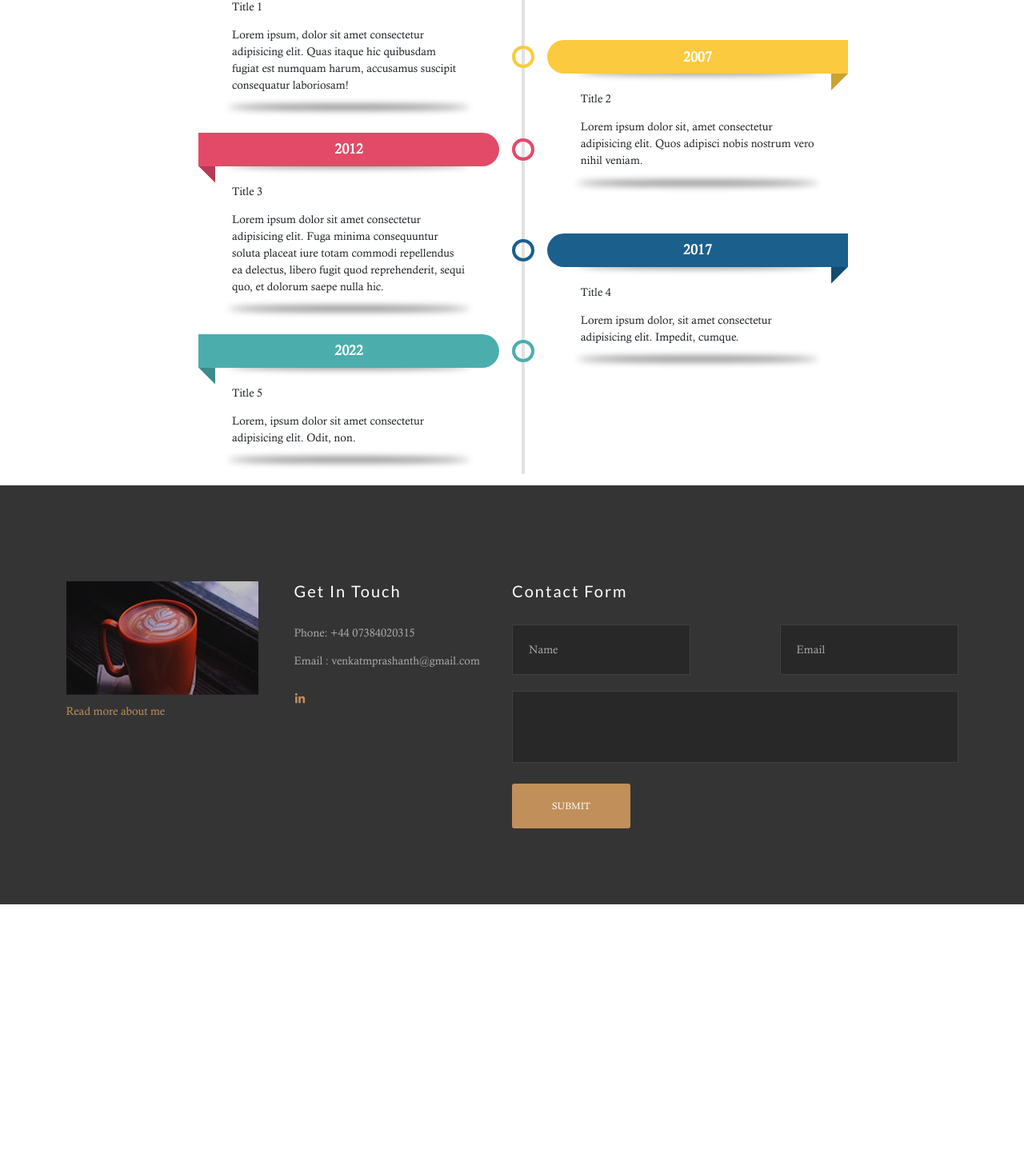
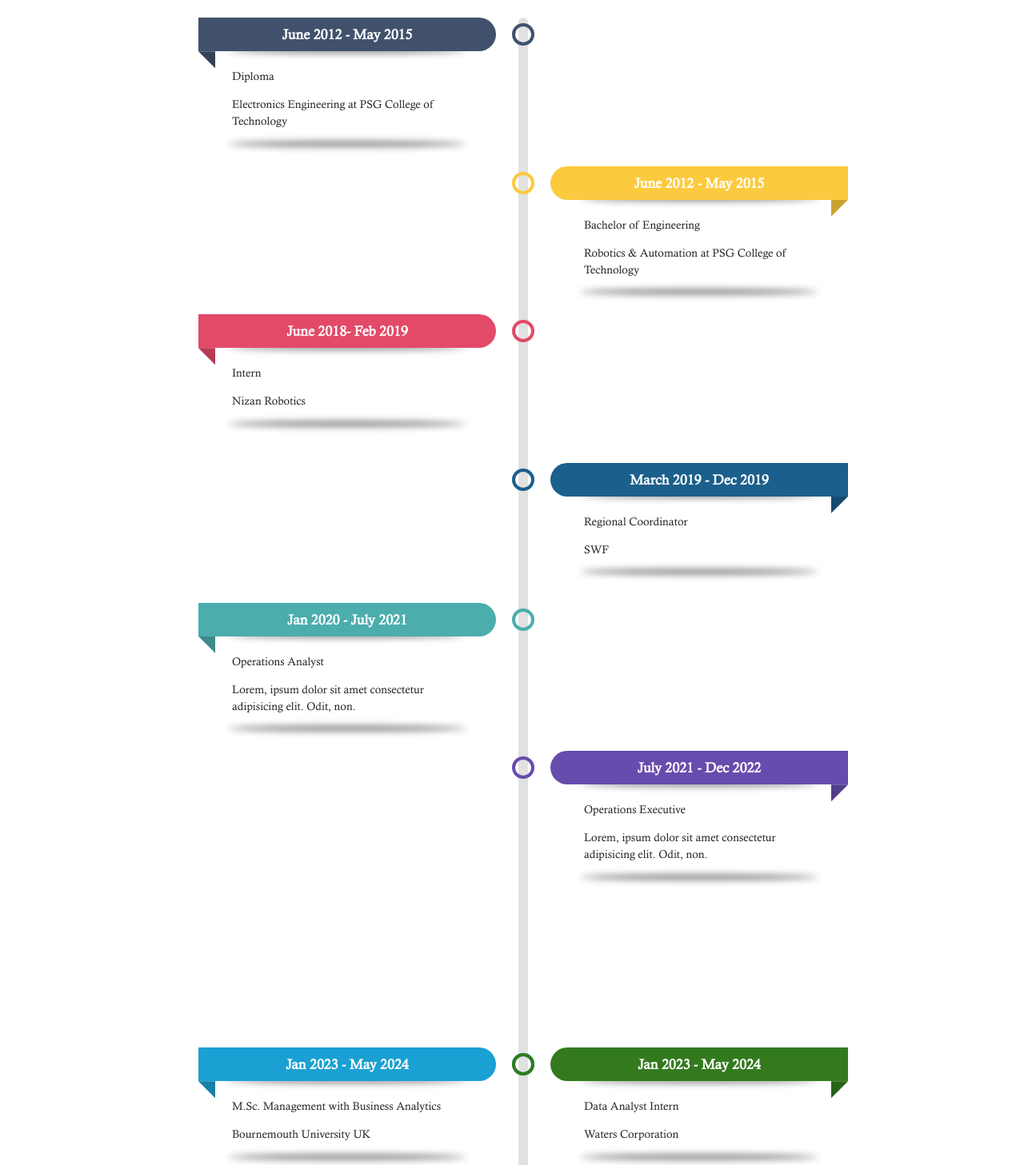
Before and after one commit to sudharsanvenkatraj/prashanth-cv, a React (Create React App) app: page /aboutme in a window 1280 px wide. Shown: the part 1153-2610 px from the top of the page at 80% size. Before the commit the page ends 2284 px from the top, so only its background shows below. Built offline with nearby package versions, Linux system fonts and the light colour scheme.

Commit message:
feat: updated timeline

```diff
--- a/src/components/Aboutme.js
+++ b/src/components/Aboutme.js
@@ -43,31 +43,47 @@ export default function Aboutme() {
                 <div class="about-me-bckg"></div>
             </section>
             <section>
+            <h2 class="universal-h2 universal-h2-bckg" style={{'marginBottom':'35px'}}>TIMELINE</h2>
                 <ul>
-                    <li style={{ '--accent-color': '#41516C' }}>
-                        <div class="date">2002</div>
-                        <div class="title">Title 1</div>
-                        <div class="descr">Lorem ipsum, dolor sit amet consectetur adipisicing elit. Quas itaque hic quibusdam fugiat est numquam harum, accusamus suscipit consequatur laboriosam!</div>
+                <li style={{ '--accent-color': '#41516C' }}>
+                        <div class="date">June 2012 - May 2015</div>
+                        <div class="title">Diploma</div>
+                        <div class="descr">Electronics Engineering at PSG College of Technology</div>
                     </li>
                     <li style={{ '--accent-color': '#FBCA3E' }} >
-                        <div class="date">2007</div>
-                        <div class="title">Title 2</div>
-                        <div class="descr">Lorem ipsum dolor sit, amet consectetur adipisicing elit. Quos adipisci nobis nostrum vero nihil veniam.</div>
+                        <div class="date">June 2012 - May 2015</div>
+                        <div class="title">Bachelor of Engineering</div>
+                        <div class="descr">Robotics & Automation at PSG College of Technology</div>
                     </li>
                     <li style={{ '--accent-color': '#E24A68' }}>
-                        <div class="date">2012</div>
-                        <div class="title">Title 3</div>
-                        <div class="descr">Lorem ipsum dolor sit amet consectetur adipisicing elit. Fuga minima consequuntur soluta placeat iure totam commodi repellendus ea delectus, libero fugit quod reprehenderit, sequi quo, et dolorum saepe nulla hic.</div>
+                        <div class="date">June 2018- Feb 2019</div>
+                        <div class="title">Intern</div>
+                        <div class="descr">Nizan Robotics</div>
                     </li>
                     <li style={{ '--accent-color': '#1B5F8C' }}>
-                        <div class="date">2017</div>
-                        <div class="title">Title 4</div>
-                        <div class="descr">Lorem ipsum dolor, sit amet consectetur adipisicing elit. Impedit, cumque.</div>
+                        <div class="date">March 2019 - Dec 2019</div>
+                        <div class="title">Regional Coordinator</div>
+                        <div class="descr">SWF</div>
                     </li>
                     <li style={{ '--accent-color': '#4CADAD' }}>
-                        <div class="date">2022</div>
-                        <div class="title">Title 5</div>
+                        <div class="date">Jan 2020 - July 2021</div>
+                        <div class="title">Operations Analyst</div>
                         <div class="descr">Lorem, ipsum dolor sit amet consectetur adipisicing elit. Odit, non.</div>
+                    </li>
+                    <li style={{ '--accent-color': '#664cad' }}>
+                        <div class="date">July 2021 - Dec 2022</div>
+                        <div class="title">Operations Executive</div>
+                        <div class="descr">Lorem, ipsum dolor sit amet consectetur adipisicing elit. Odit, non.</div>
+                    </li>
+                    <li style={{ '--accent-color': '#1aa0d2'}}>
+                        <div class="date">Jan 2023 - May 2024</div>
+                        <div class="title">M.Sc. Management with Business Analytics</div>
+                        <div class="descr">Bournemouth University UK</div>
+                    </li>
+                    <li style={{ '--accent-color': '#337a1e' }}>
+                        <div class="date">Jan 2023 - May 2024</div>
+                        <div class="title">Data Analyst Intern</div>
+                        <div class="descr">Waters Corporation</div>
                     </li>
                 </ul>
             </section>
--- a/src/components/Projects.js
+++ b/src/components/Projects.js
@@ -20,7 +20,7 @@ export default function Projects() {
                         <div>
                             <article class="card">
                                 <header class="card__thumb">
-                                    <a href=""><img src="https://images.unsplash.com/photo-1501443762994-82bd5dace89a?ixlib=rb-1.2.1&ixid=eyJhcHBfaWQiOjEyMDd9&auto=format&fit=crop&w=1350&q=80" /></a>
+                                    <a href="/"><img src="https://images.unsplash.com/photo-1501443762994-82bd5dace89a?ixlib=rb-1.2.1&ixid=eyJhcHBfaWQiOjEyMDd9&auto=format&fit=crop&w=1350&q=80" alt='' /></a>
                                 </header>
                                 <date class="card__date">
                                     <span class="card__date__day">11</span>
@@ -28,14 +28,14 @@ export default function Projects() {
                                     <span class="card__date__month">Jan</span>
                                 </date>
                                 <div class="card__body">
-                                    <div class="card__category"><a href="#">pet</a></div>
-                                    <h2 class="card__title"><a href="#">an ice cream sundae party！</a></h2>
+                                    <div class="card__category">pet</div>
+                                    <h2 class="card__title"> ice cream sundae party</h2>
                                     <div class="card__subtitle">an ice cream sundae party！</div>
                                     <p class="card__description">5. Pour the mixture into a non-stick container and then freeze overnight. Take treating your dog a step further by turning it into an ice cream sundae party!</p>
                                 </div>
                                 <footer class="card__footer">
                                     <span class="icon ion-clock"></span> 10 mins ago
-                                    <span class="icon ion-chatbox"></span><a href="#"> 145 comments</a>
+                                    <span class="icon ion-chatbox"></span>145 comments
                                 </footer>
                             </article>
                         </div>
@@ -44,7 +44,7 @@ export default function Projects() {
                         <div>
                             <article class="card">
                                 <header class="card__thumb">
-                                    <a href=""><img src="https://images.unsplash.com/photo-1501443762994-82bd5dace89a?ixlib=rb-1.2.1&ixid=eyJhcHBfaWQiOjEyMDd9&auto=format&fit=crop&w=1350&q=80" /></a>
+                                    <a href="/"><img src="https://images.unsplash.com/photo-1501443762994-82bd5dace89a?ixlib=rb-1.2.1&ixid=eyJhcHBfaWQiOjEyMDd9&auto=format&fit=crop&w=1350&q=80" alt='' /></a>
                                 </header>
                                 <date class="card__date">
                                     <span class="card__date__day">11</span>
@@ -52,14 +52,14 @@ export default function Projects() {
                                     <span class="card__date__month">Jan</span>
                                 </date>
                                 <div class="card__body">
-                                    <div class="card__category"><a href="#">pet</a></div>
-                                    <h2 class="card__title"><a href="#">an ice cream sundae party！</a></h2>
+                                    <div class="card__category">pet</div>
+                                    <h2 class="card__title">n ice cream sundae party！</h2>
                                     <div class="card__subtitle">an ice cream sundae party！</div>
                                     <p class="card__description">5. Pour the mixture into a non-stick container and then freeze overnight. Take treating your dog a step further by turning it into an ice cream sundae party!</p>
                                 </div>
                                 <footer class="card__footer">
                                     <span class="icon ion-clock"></span> 10 mins ago
-                                    <span class="icon ion-chatbox"></span><a href="#"> 145 comments</a>
+                                    <span class="icon ion-chatbox"></span>145 comments
                                 </footer>
                             </article>
                         </div>
--- a/src/components/css/aboutme.css
+++ b/src/components/css/aboutme.css
@@ -26,8 +26,8 @@ h1 {
 
 ul {
   --col-gap: 2rem;
-  --row-gap: 2rem;
-  --line-w: 0.25rem;
+  --row-gap: 15rem;
+  --line-w: 0.85rem;
   display: grid;
   grid-template-columns: var(--line-w) 1fr;
   grid-auto-columns: max-content;
@@ -35,6 +35,10 @@ ul {
   list-style: none;
   width: min(60rem, 90%);
   margin-inline: auto;
+}
+
+ul li:nth-last-child(-n+2) {
+  grid-row: 8 / span 20;
 }
 
 /* line */
```
